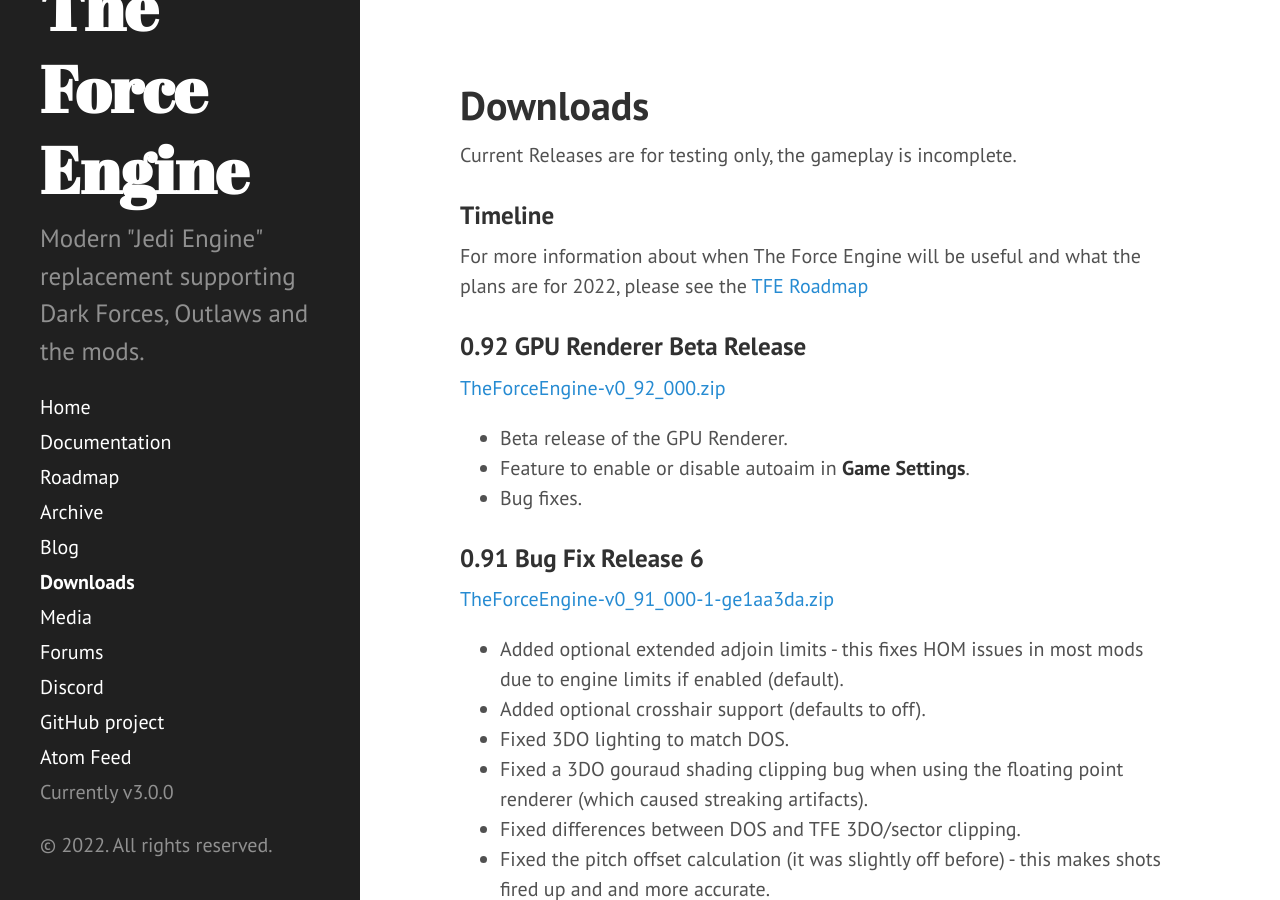
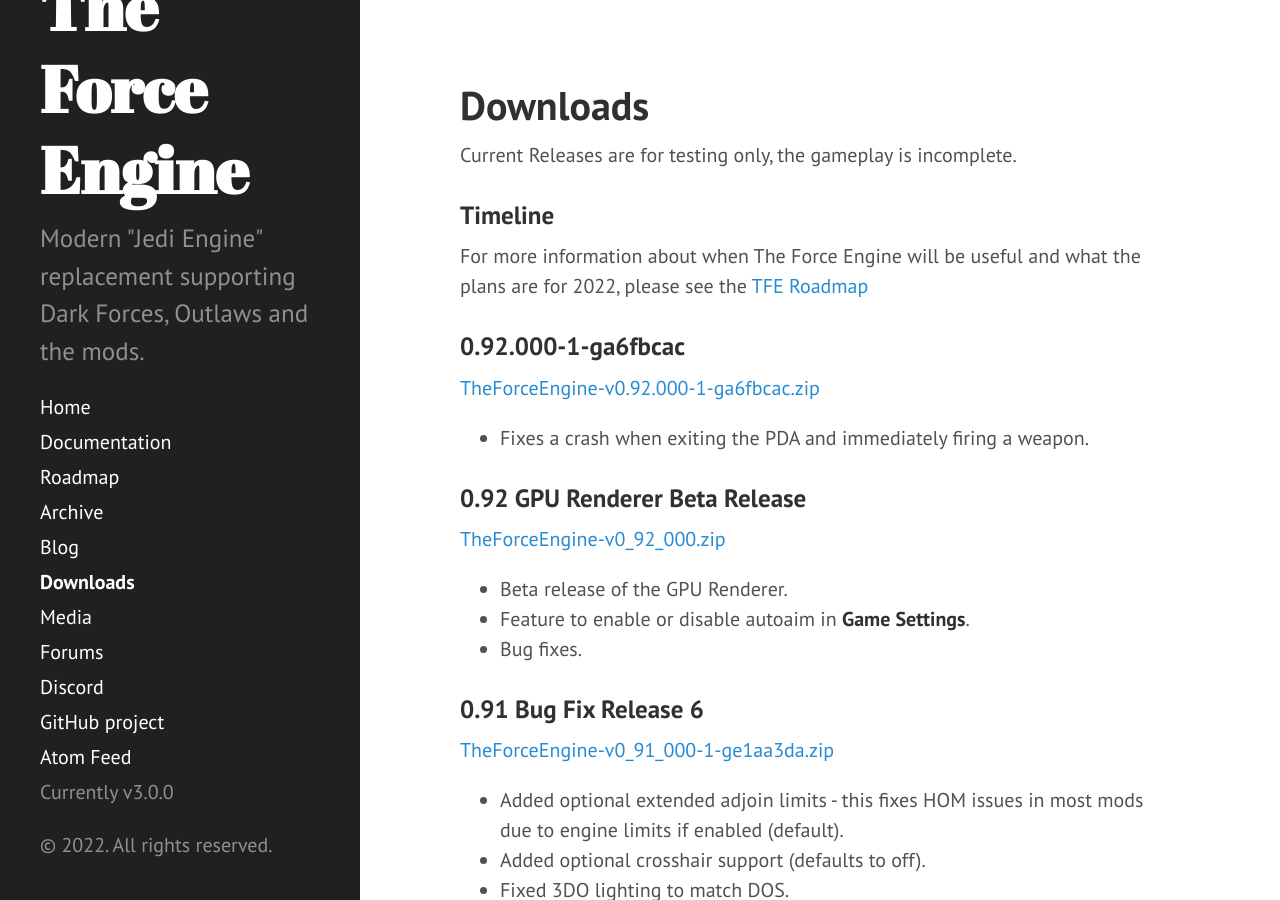
Before and after one commit to TheForceEngine/TheForceEngine.github.io, a Jekyll site: the page built from downloads.md, in a window 1280 px wide and 900 px high. Built offline with Jekyll 4.4.1, drawn with Linux system fonts in a browser that asks for light colours.

Commit message:
Update downloads.md

```diff
--- a/downloads.md
+++ b/downloads.md
@@ -7,6 +7,10 @@
 
 ### Timeline
 For more information about when The Force Engine will be useful and what the plans are for 2022, please see the [TFE Roadmap](Roadmap.md)
+
+### 0.92.000-1-ga6fbcac
+[TheForceEngine-v0.92.000-1-ga6fbcac.zip](archive/TheForceEngine-v0.92.000-1-ga6fbcac.zip) <br>
+* Fixes a crash when exiting the PDA and immediately firing a weapon.
 
 ### 0.92 GPU Renderer Beta Release
 [TheForceEngine-v0_92_000.zip](archive/TheForceEngine-v0_92_000.zip) <br>
```
